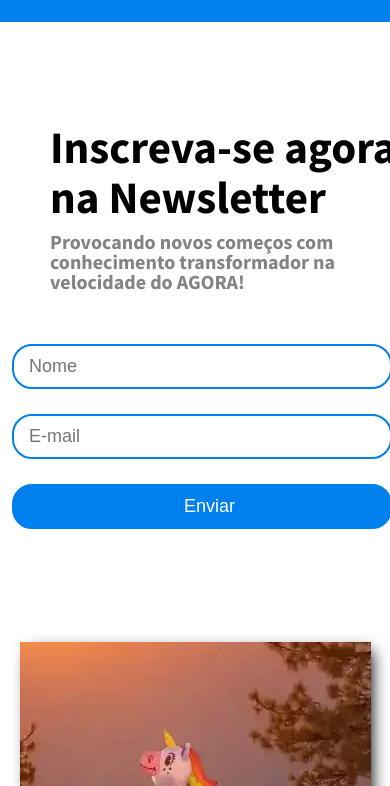
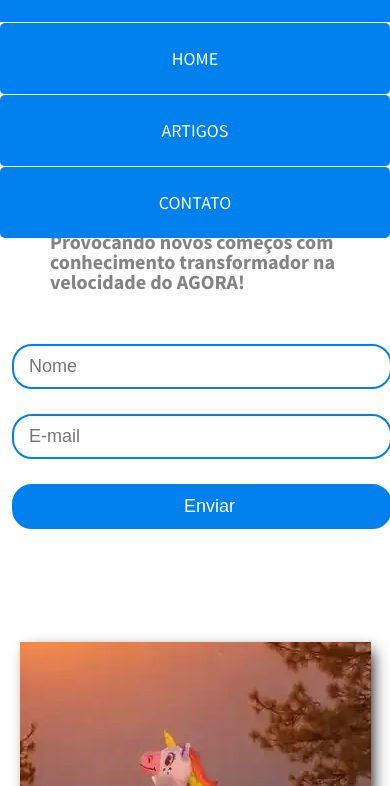
Before and after one commit to vitorg80/Portfolio-Startse, a plain HTML site: page index.html in a window 390 px wide. Both pictures are taken after a click on the label 355 px from the left and 40 px from the top of the page. Shown: the part 58-844 px from the top of the page. Drawn offline with Linux system fonts and the light colour scheme.

Commit message:
lateral checkboc menu implement

```diff
--- a/CSS/responsive.css
+++ b/CSS/responsive.css
@@ -35,24 +35,55 @@
     }
 }
 @media (max-width: 630px) {
-    nav {
-        display: none;
+
+    .menu-button-container {
+        display: flex;
+
+    }
+
+    .menu {
+        position: absolute; /*mantem o menu no topo da pg*/
+        margin-top: 30px;
+        flex-direction: column;
+        width: 100vw;
+        justify-content: center;
+        align-items: center;
+        left: 100%;
+        transform: translateX(100vw);
+        transition: .5s ease transform;
+    }
+
+    .menu li a {
+        flex: 1;
+        text-align: center;
+    }
+
+    nav.menu {
+        width: 100%;
+    }
+
+    #checkbox-menu:checked~nav .menu {
+        transform: translateX(-100vw);
+        transition: .5s ease transform;
+    }
+
+    .menu li {
+        display: flex;
+        justify-content: center;
+        margin: 0;
+        padding: 0;
+        width: 100%;
+        color: white;
+        background-color: #0080ed;
+        border-radius: 5px;
+    }
+
+    .menu li:not(:last-child) {
+        border-bottom: 1px solid white;
     }
 
     main .container img {
         display: none;
-    }
-
-    .container-menu {
-        height: 100%;
-        display: flex;
-        align-items: center;
-        justify-content: center;
-    }
-
-    #checkbox-menu {
-        position: absolute;
-        opacity: 0;
     }
 
     label {
```
